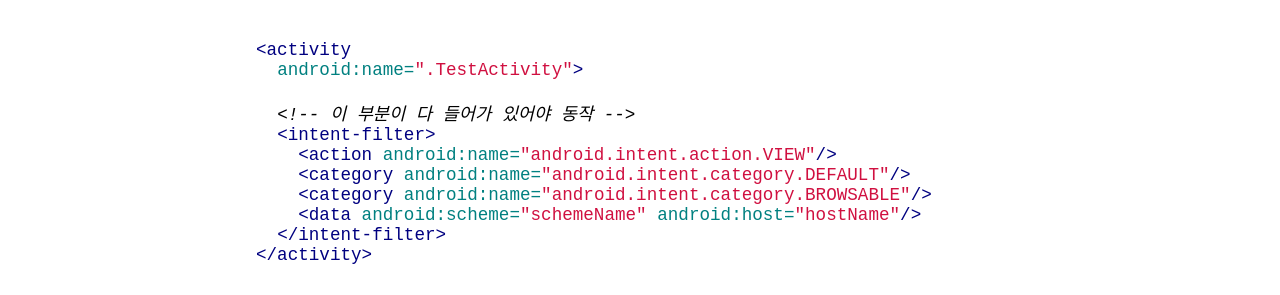
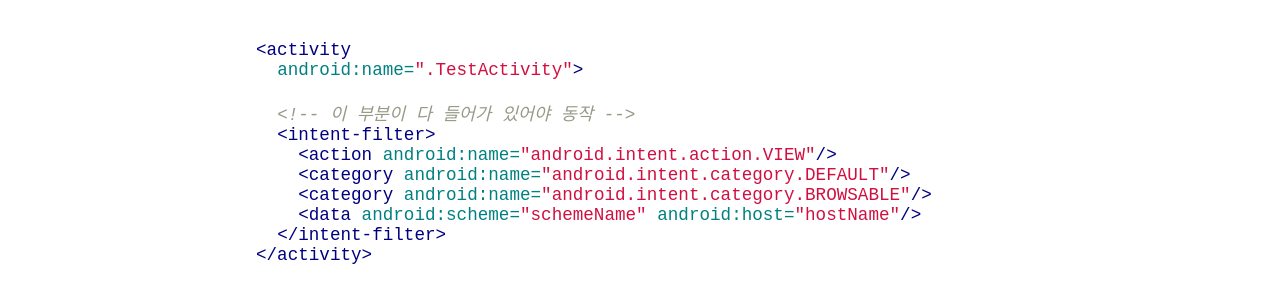
Before and after one commit to Jungwoon/jungwoon.github.io, a Jekyll site: the page built from _posts/2017-06-14-Android-App-Launch-On-Web.md, in a window 1280 px wide. Shown: the part 370-665 px from the top of the page. Built offline with Jekyll 4.4.1, drawn with Linux system fonts in a browser that asks for light colours; nearby versions of some CDN libraries; comment, search, counter and statistics services are not loaded.

Commit message:
new blog theme

```diff
--- a/_sass/external/_syntax.scss
+++ b/_sass/external/_syntax.scss
@@ -1,7 +1,7 @@
 // pygments-css (https://github.com/richleland/pygments-css)
 
 .hll { background-color: #ffffcc }
-.c { color: #000000; font-style: italic } /* Comment */
+.c { color: #999988; font-style: italic } /* Comment */
 .err { color: #a61717; background-color: #e3d2d2 } /* Error */
 .k { color: #000000; font-weight: bold } /* Keyword */
 .o { color: #000000; font-weight: bold } /* Operator */
```
